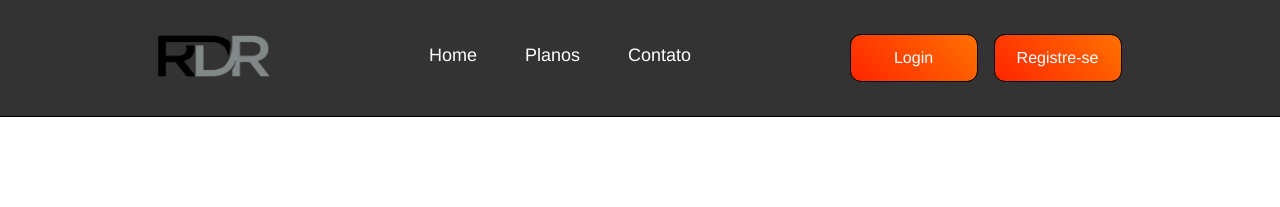
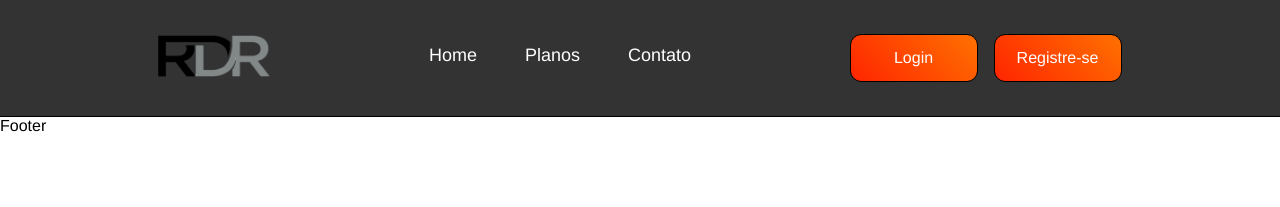
Before and after one commit to Dyeison-Felipe/Rdr_Proj, a React (Create React App) app: page / in a window 1280 px wide. Shown: the top 207 px of the page. Built offline with nearby package versions, Linux system fonts and the light colour scheme; a web font is replaced by a local one.

Commit message:
chore: atualização de rotas

```diff
--- a/src/routes.js
+++ b/src/routes.js
@@ -1,19 +1,19 @@
 import { Route,Routes, BrowserRouter } from "react-router-dom";
 import ContentInitial from './Routes/Pages/ContentInitial/index'
-import HeaderInitial from './Components/HeaderInitial'
 import Erro from './Routes/Pages/Erro'
 import Login from './Routes/Pages/Login'
 import Register from './Routes/Pages/Register'
+import Footer from './Components/Footer'
 const RoutesApp = () => {
   return(
     <BrowserRouter>
       <Routes>
-        <Route path="/header" element={<HeaderInitial/>}/>
         <Route path="/" element={<ContentInitial/>}/>
         <Route path="/erro" element={<Erro/>}/>
         <Route path="/register" element={<Register/>}/>
         <Route path="/login" element={<Login/>}/>
       </Routes>
+      <Footer/>
     </BrowserRouter>
   )
 }
```
